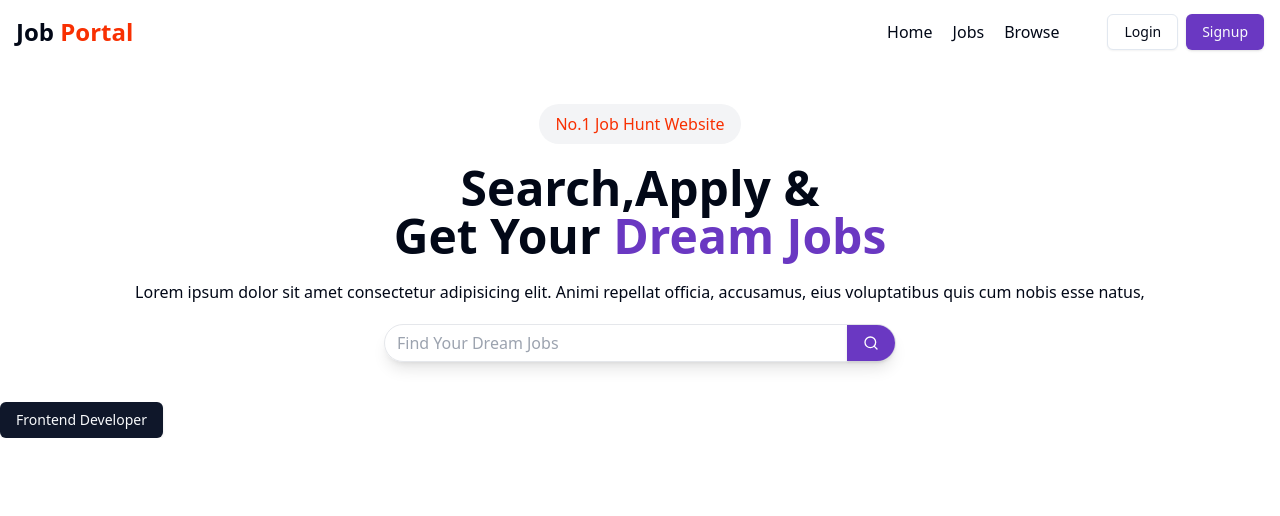
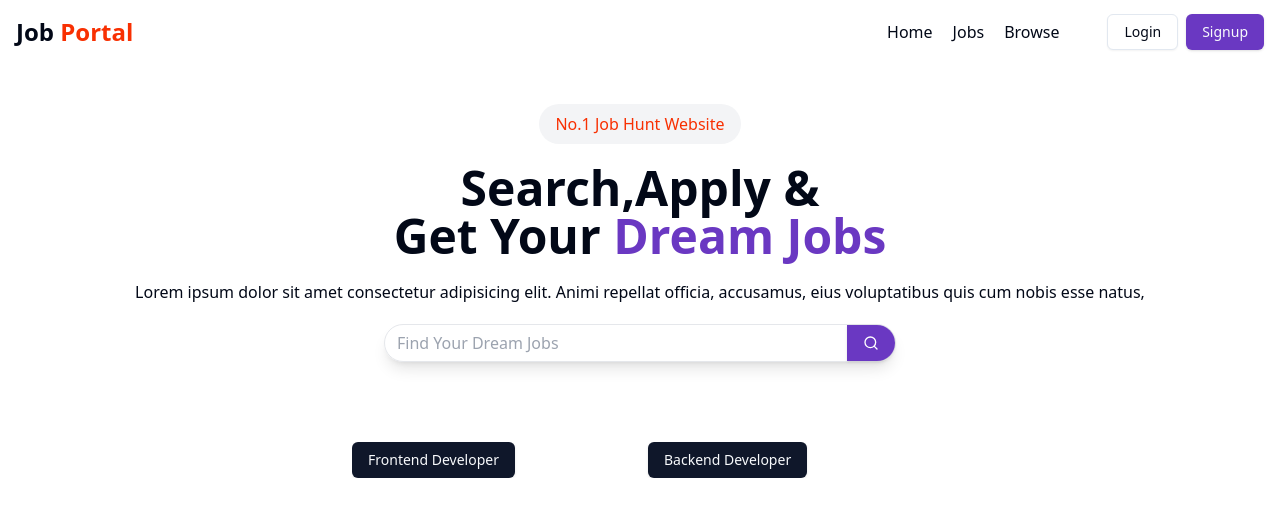
Before and after one commit to arnav1203/Job-Portal, a React (Vite) app in the folder client/: page / in a window 1280 px wide. Shown: the top 516 px of the page. Built offline with nearby package versions, Linux system fonts and the light colour scheme.

Commit message:
className fixed

```diff
--- a/client/src/components/CategoryCarousel.jsx
+++ b/client/src/components/CategoryCarousel.jsx
@@ -13,10 +13,10 @@ const category = [
 const CategoryCarousel = () => {
   return (
     <div>
-      <Carousel classname="w-full max-w-xl mx-auto my-20">
+      <Carousel className="w-full max-w-xl mx-auto my-20">
         <CarouselContent>
           {category.map((cat, index) => (
-            <CarouselItem classname="md:basis-1/2 lg-basis-1/3">
+            <CarouselItem className="md:basis-1/2 lg-basis-1/3">
               <Button>{cat}</Button>
             </CarouselItem>
           ))}
```
